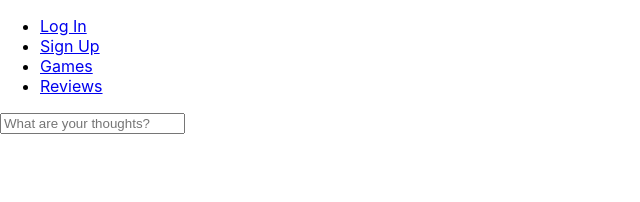
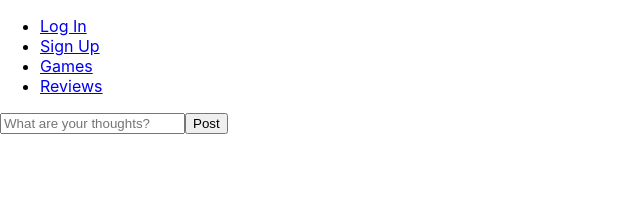
Before and after one commit to tyebean/great-lakes-games-front-end, a React (Create React App) app: page /reviews in a window 1280 px wide. Shown: the top 202 px of the page, without its empty margins (0-640 px from the left). Built offline with nearby package versions, Linux system fonts and the light colour scheme; no server answers.

Commit message:
add form validity

```diff
--- a/src/components/Reviews/ReviewForm.jsx
+++ b/src/components/Reviews/ReviewForm.jsx
@@ -1,67 +1,32 @@
 import { useState } from "react";
-import * as authService from '../../services/authService'
-
-
-// ref puppies auth front end
-
-
-// todo: make an 'updateMessage' prop in app.js
-// props.updateMessage
-
-
-// const SubmitReview = (props) => {
-//   const [value, setValue] = useState({
-//     text: '',
-//   })
-
-//   const handleChange = e => {
-//     props.updateMessage('')
-//     setValue({
-//       ...reviewInput,
-//       [e.target.name]: e.target.value,
-//     })
-//   }
-
-//   // const handleSubmit = async e => {
-//   //   e.preventDefault()
-//   //   try {
-//   //     await authService.signup(reviewInput)
-//   //     props.handle
-//   //   }
-//   // }
-//   // ! tf is this
-
-//   const { text } = reviewInput
-
-//   const isFormInvalid = () => {
-//     return !(text)
-//   }
-
-//   return (
-//     <div>
-
-//     </div>
-//   );
-// }
-
-// export default SubmitReview;
+// import * as authService from '../../services/authService'
 
 const ReviewForm = () => {
   const [value, setValue] = useState({
     text: "",
   })
+  const [submitted, setSubmitted] = useState(false)
+  const [valid, setValid] = useState(false)
 
   const handleTxtChange = ( event ) => {
     setValue({...value, text: event.target.value})
   }
   /// '...value' is a spread operator
-
-
+  const handleSubmit = ( event ) => {
+    event.preventDefault();
+    if (value.text) {
+      setValid(true)
+    }
+    setSubmitted(true)
+  }
 
   return (
     <>
     <div className="form-container">
-      <form className="review-form">
+      <form className="review-form" onSubmit={handleSubmit}>
+        {submitted && valid ?  <div className="success-msg">Review Submit Successful 🎉</div> : null }
+
+        {submitted && !value.text ? <span>Add a review first. It's not that hard.</span> : null }
         <input
         onChange={handleTxtChange}
         value={value.text}
@@ -69,6 +34,7 @@ const ReviewForm = () => {
         className="form-field"
         placeholder="What are your thoughts?"
         name="text" />
+        <button className="review-form-btn" type="submit">Post</button>
       </form>
     </div>
 
```
